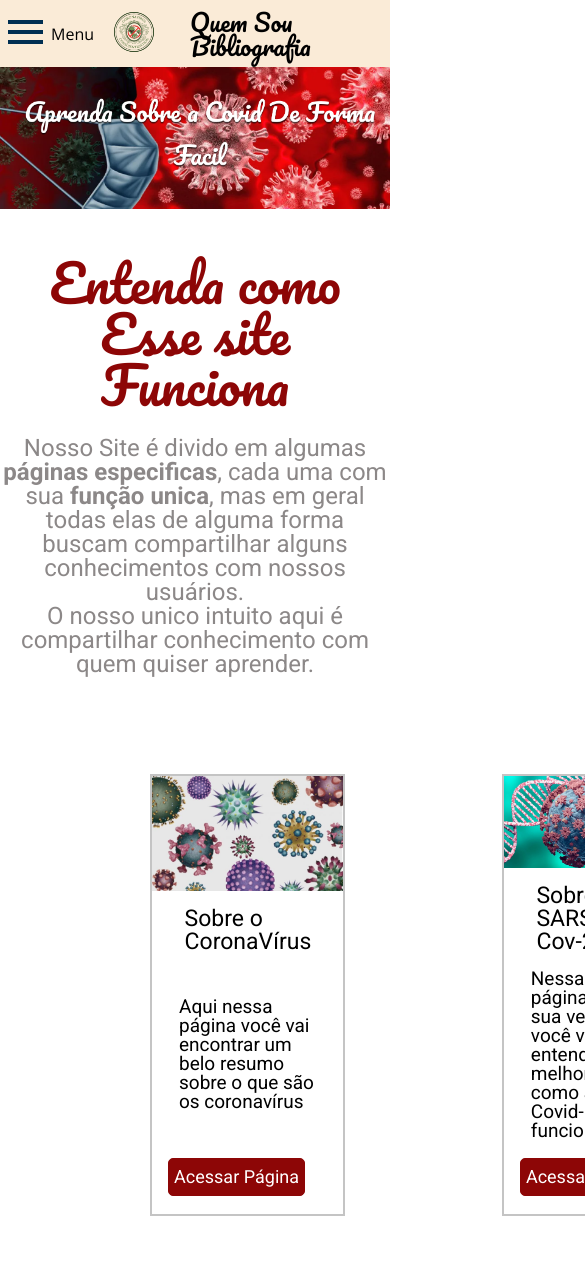
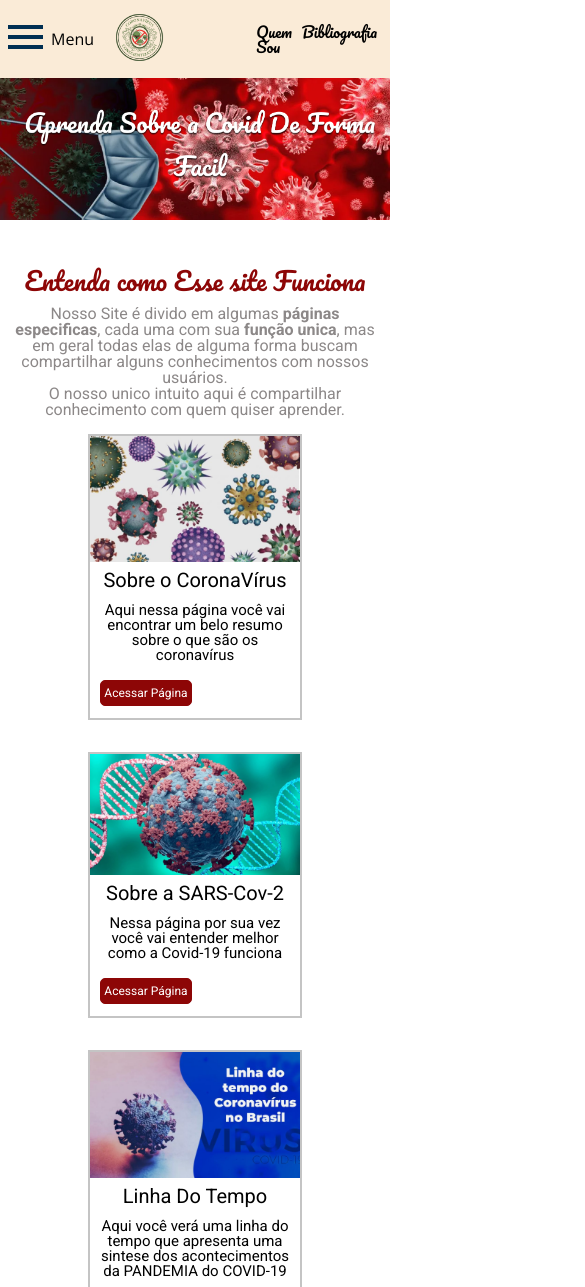
Before and after one commit to RenanWuicik7/Pagina-do-Coronavirus, a plain HTML site: page index.html in a window 390 px wide. Shown: the top 1287 px of the page, 585 px wide, since content can reach past the window. Drawn offline with nearby package versions, Linux system fonts and the light colour scheme.

Commit message:
Adicionando responsividade inicial da página inicial

```diff
--- a/type-css/banner.css
+++ b/type-css/banner.css
@@ -86,8 +86,55 @@ b {
     }
 }
 
-@media screen and (max-width: 480px) {
+@media screen and (max-width: 500px) {
     .cards {
-      grid-template-columns: 1fr;
+      margin: .5rem;
+      padding: 0;
+      display: flex;
+      justify-content: center;
+    }
+
+    .card-divisao {
+        display: block;
+        margin: .5rem 0;
+        padding: 0;
+        width: 40%;
+        text-align: center;
+    }
+
+    .card-article {
+        margin: 0 -2rem 2rem;
+        text-align: center;
+    }
+
+    .card__imagem {
+        height: 100%;
+        width: 100%;
+    }
+
+    .card__titulo {
+        font-size: 20px;
+        padding: .5rem 0;
+        margin: 0;
+    }
+
+    .card__texto {
+        font-size: 15px;
+        margin: 0;
+        padding: .3rem;
+    }
+
+    .card__ancora {
+        font-size: 12px;
+        text-align: center;
+    }
+
+    .home-title {
+        font-size: 25px;
+    }
+
+    .home-text_1 {
+        font-size: 16px;
+        margin: 0 .5rem;
     }
 }
--- a/type-css/cabecalho.css
+++ b/type-css/cabecalho.css
@@ -86,3 +86,22 @@ header {
     text-decoration: underline;
     color: lightslategrey;
 }
+
+@media screen and (max-width: 500px) {
+    .paginas-extras {
+        display: flex;
+    }
+
+    .extras-link {
+        font-size: 15px;
+        padding: 0.3rem;
+    }
+
+    .menu-imagem__logo {
+        width: 50%;
+    }
+
+    .menu-navegacao__input:checked ~ .lista-navegacao {
+        width: 50%;
+    }
+}
--- a/type-css/rodape.css
+++ b/type-css/rodape.css
@@ -40,3 +40,23 @@
     padding: .6em .57em;
     transition: .3s;
 }
+
+@media screen and (max-width: 500px) {
+    .rodape-texto {
+        font-size: 15px;
+        padding: 0;
+        padding-left: 1rem;
+    }
+
+    .rodape-texto-contato {
+        font-size: 15px;
+    }
+
+    .rodape-imagem {
+        width: 50%;
+    }
+
+    .rodape {
+        padding: 0;
+    }
+}
```
